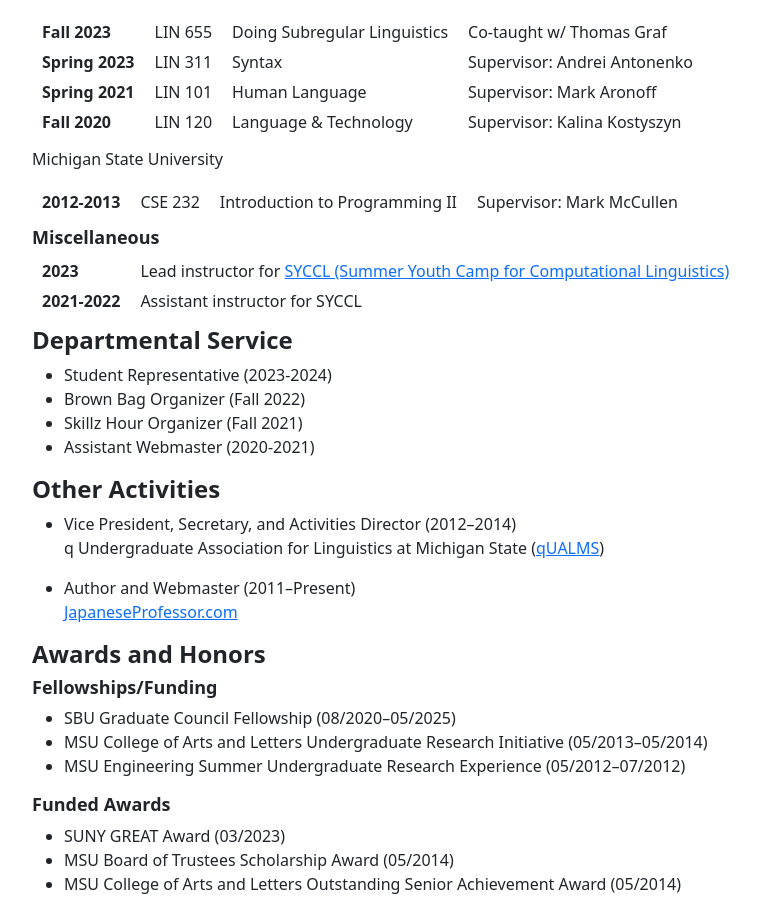
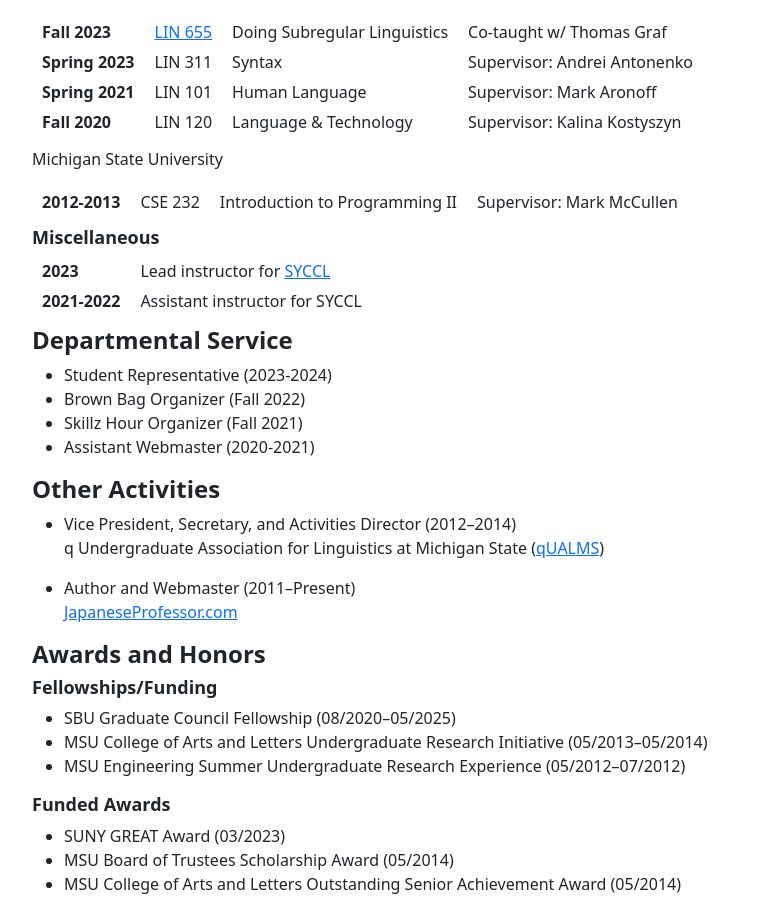
Before and after one commit to khanson679/khanson679.github.io, a Jekyll site: the page built from index.md, in a window 1280 px wide and 900 px high, scrolled down 1717 px. Shown: the whole window, without its empty margins (150-910 px from the left). Built offline with Jekyll 4.4.1, drawn with Linux system fonts in a browser that asks for light colours; some of the changed lines change nothing that is shown.

Commit message:
Update links.

```diff
--- a/index.md
+++ b/index.md
@@ -71,7 +71,7 @@ Some other interests of mine include: music (piano, [marimba][], music theory),
 
 Stony Brook University
 
-| **Fall 2023** | LIN 655 | Doing Subregular Linguistics | Co-taught w/ Thomas Graf |
+| **Fall 2023** | [LIN 655](/teaching/lin655) | Doing Subregular Linguistics | Co-taught w/ Thomas Graf |
 | **Spring 2023** | LIN 311 | Syntax | Supervisor: Andrei Antonenko |
 | **Spring 2021** | LIN 101 | Human Language | Supervisor: Mark Aronoff |
 | **Fall 2020** | LIN 120 | Language & Technology | Supervisor: Kalina Kostyszyn |
@@ -82,7 +82,7 @@ Michigan State University
 
 ### Miscellaneous
 
-| **2023** | Lead instructor for [SYCCL (Summer Youth Camp for Computational Linguistics)][syccl]
+| **2023** | Lead instructor for [SYCCL][syccl]
 | **2021-2022** | Assistant instructor for SYCCL |
 
 
@@ -133,6 +133,6 @@ Email me at my first initial + last name + six seven nine at gmail dot com.
 [jp]: https://www.japaneseprofessor.com
 [lair]: https://lair.cse.msu.edu/
 [marimba]: https://en.wikipedia.org/wiki/Marimba
-[qUALMS]: https://www.msu.edu/~qualms
+[qualms]: https://www.msu.edu/~qualms
 [sbling]: https://linguistics.stonybrook.edu
-[syccl]: https://calendar.stonybrook.edu/site/iacs/event/summer-youth-camp-for-computational-linguistics-syccl-3/
+[syccl]: /teaching/syccl
```
